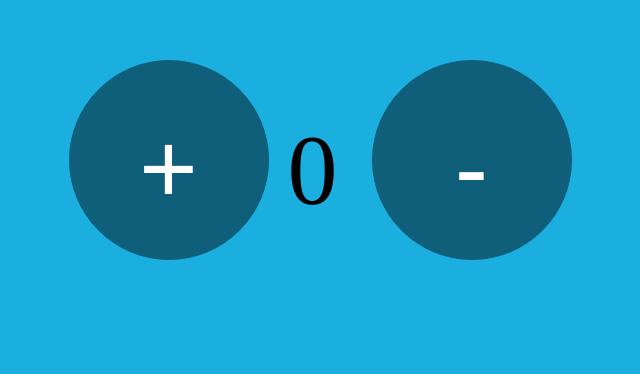
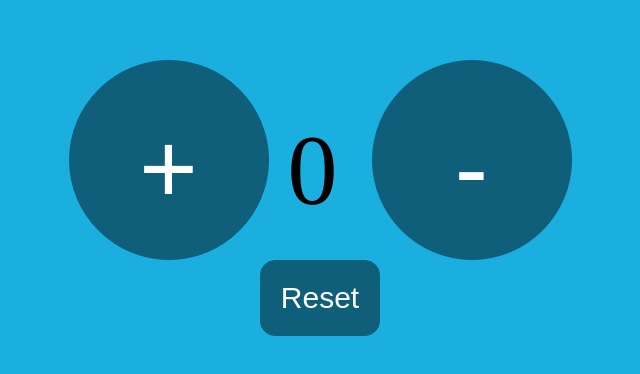
Before and after one commit to arbaaz1999/cuvette_counter_assignment, a plain HTML site: page index.html in a window 1280 px wide. Shown: the part 132-506 px from the top of the page, without its empty margins (320-960 px from the left). Drawn offline with Linux system fonts and the light colour scheme.

Commit message:
reset button added

```diff
--- a/index.html
+++ b/index.html
@@ -12,6 +12,8 @@
       <button class="btn" id="inc">+</button>
       <span class="count" id="count">0</span>
       <button class="btn" id="dec">-</button>
+      <br />
+      <button class="reset_btn" id="reset_btn">Reset</button>
     </div>
     <script src="./script.js"></script>
   </body>
--- a/script.js
+++ b/script.js
@@ -1,5 +1,6 @@
 let btnInc = document.getElementById("inc");
 let btnDec = document.getElementById("dec");
+let reset_btn = document.getElementById("reset_btn");
 let count = document.getElementById("count");
 let num = 0;
 
@@ -12,3 +13,8 @@ btnDec.addEventListener("click", () => {
   num--;
   count.innerText = num;
 });
+
+reset_btn.addEventListener("click", () => {
+  num = 0;
+  count.innerText = num;
+});
--- a/style.css
+++ b/style.css
@@ -27,3 +27,13 @@
   font-size: 100px;
   cursor: pointer;
 }
+
+.reset_btn {
+  padding: 20px;
+  border: 1px solid #0f5f7a;
+  background-color: #0f5f7a;
+  color: #fff;
+  border-radius: 15px;
+  font-size: 30px;
+  cursor: pointer;
+}
```
